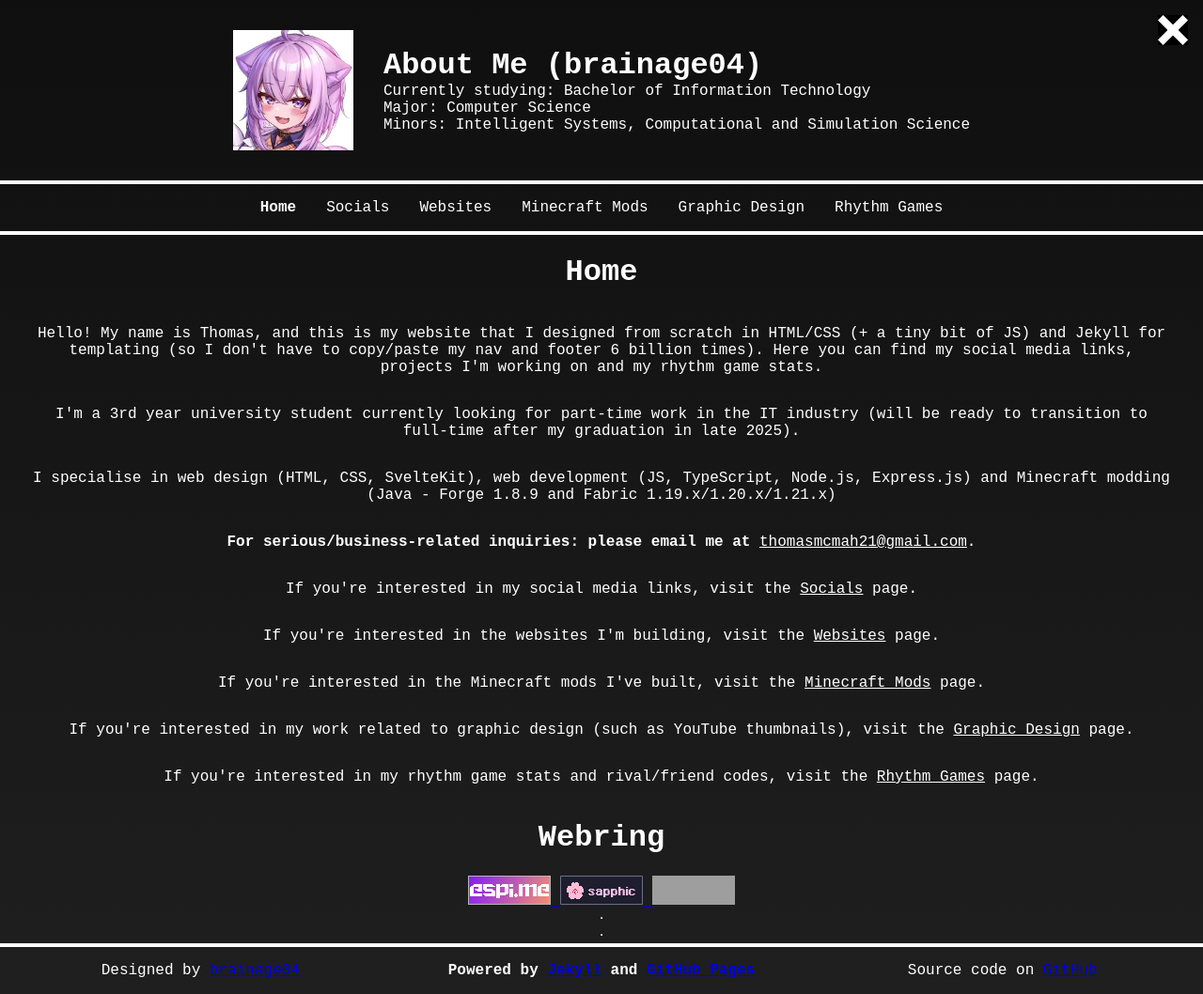
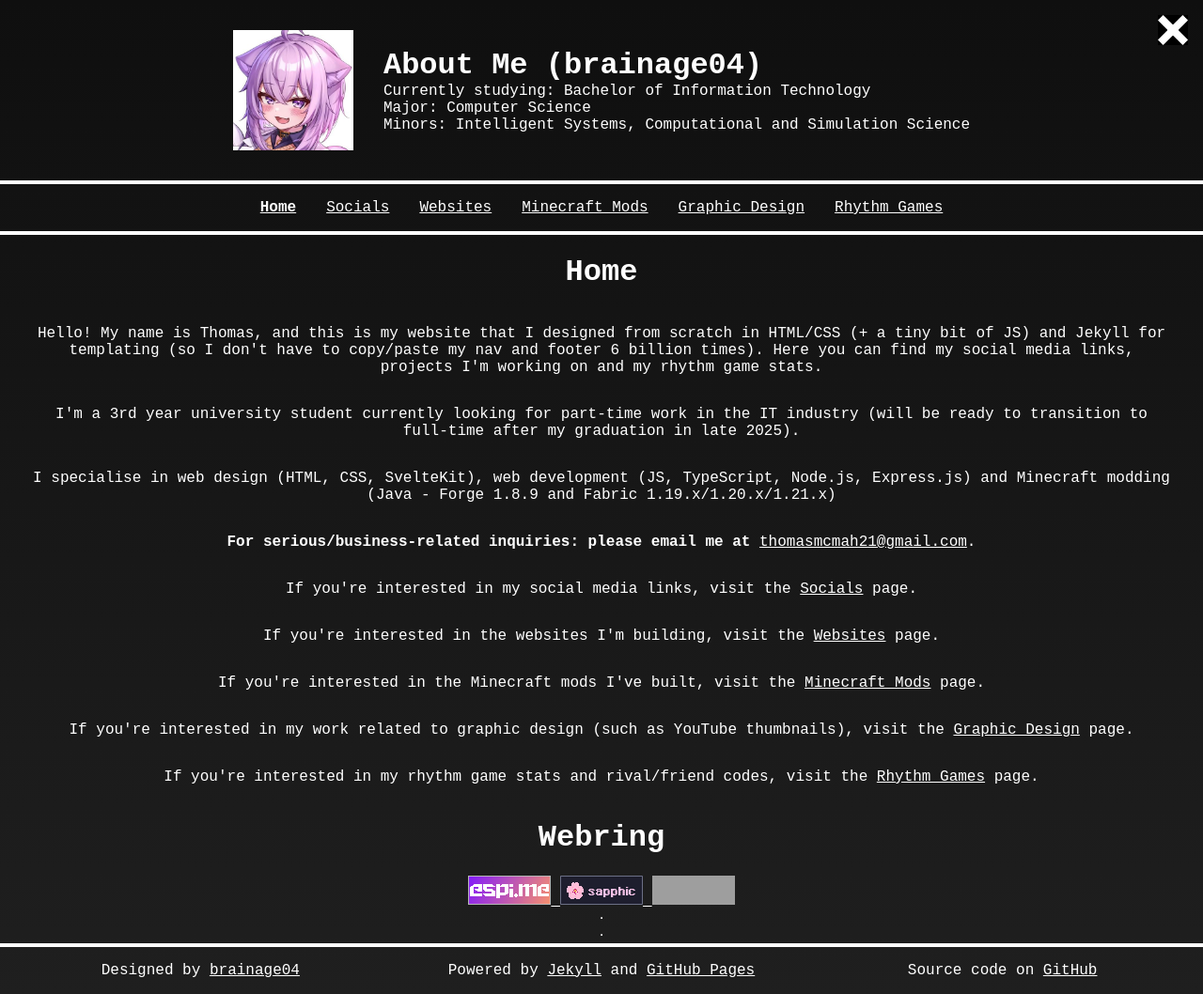
Before and after one commit to brainage04/brainage04.github.io, a Jekyll site: the page built from index.html, in a window 1280 px wide. Shown: the whole page at 94% size. Built offline with Jekyll 4.4.1, drawn with Linux system fonts in a browser that asks for light colours; grey boxes are pictures that could not be loaded.

```diff
--- a/_includes/footer.html
+++ b/_includes/footer.html
@@ -3,8 +3,8 @@
         Designed by <a target="_blank" href="https://github.com/brainage04">brainage04</a>
     </p>
     <p>
-        <b>Powered by <a target="_blank" href="https://jekyllrb.com/docs/">Jekyll</a>
-            and <a target="_blank" href="https://pages.github.com/">GitHub Pages</a></b>
+        Powered by <a target="_blank" href="https://jekyllrb.com/docs/">Jekyll</a>
+        and <a target="_blank" href="https://pages.github.com/">GitHub Pages</a>
     </p>
     <p>
         Source code on <a target="_blank" href="https://github.com/brainage04/brainage04.github.io">GitHub</a>
--- a/assets/index.css
+++ b/assets/index.css
@@ -61,7 +61,6 @@ footer {
 
 nav > a {
   color: white;
-  text-decoration: none;
 }
 
 .navFooter > a,
@@ -84,7 +83,8 @@ main {
   align-items: center;
 }
 
-main > p > a {
+a,
+p > a {
   color: white;
 }
 
```
